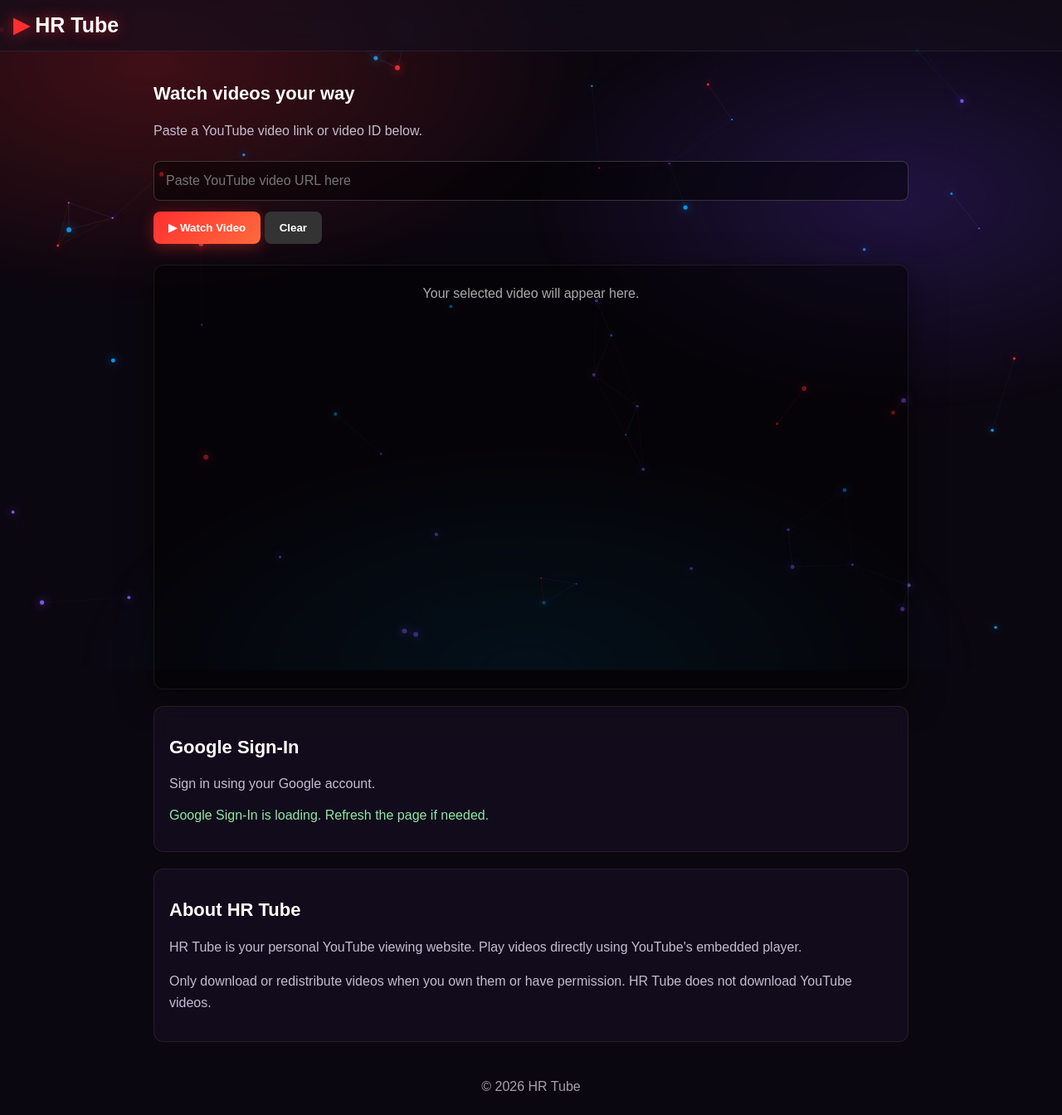
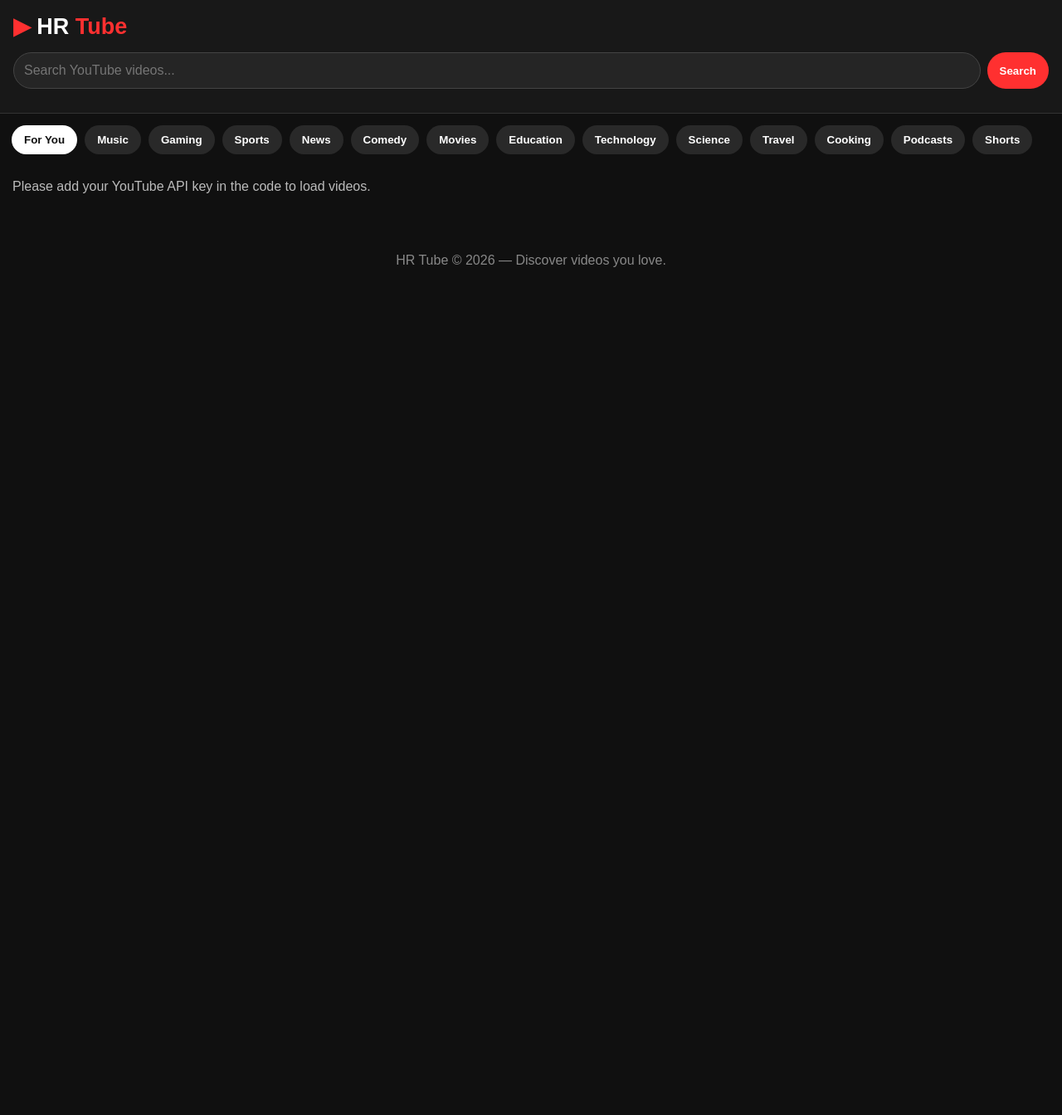
Before and after one commit to hr5717945-tech/hr-tube, a plain HTML site: page index.html in a window 1280 px wide. Shown: the whole page at 83% size. After the commit the page ends 800 px from the top, so only its background shows below. Drawn offline with Linux system fonts and the light colour scheme.

Commit message:
Update index.html

```diff
--- a/index.html
+++ b/index.html
@@ -1,239 +1,263 @@
+
 <!DOCTYPE html>
 <html lang="en">
 <head>
 <meta charset="UTF-8">
-<meta name="viewport" content="width=device-width, initial-scale=1.0">
+<meta name="viewport" content="width=device-width, initial-scale=1">
+<meta name="theme-color" content="#101010">
 <title>HR Tube</title>
-<meta name="theme-color" content="#101010">
 <script src="https://accounts.google.com/gsi/client" async defer></script>
-
 <style>
 *{box-sizing:border-box}
-body{margin:0;background:#0b0710;color:white;font-family:Arial,sans-serif;min-height:100vh}
-
-/* ===== LIVE BACKGROUND ===== */
-#bg{position:fixed;inset:0;width:100%;height:100%;z-index:-2;display:block}
-.glow{position:fixed;inset:0;z-index:-1;pointer-events:none;
-  background:
-   radial-gradient(60% 50% at 15% 10%,rgba(255,48,48,.22),transparent 70%),
-   radial-gradient(50% 45% at 85% 30%,rgba(120,70,255,.20),transparent 70%),
-   radial-gradient(60% 50% at 50% 100%,rgba(0,170,255,.16),transparent 70%);
-  animation:drift 18s ease-in-out infinite alternate}
-@keyframes drift{
-  0%{transform:translate3d(0,0,0) scale(1)}
-  100%{transform:translate3d(-2%,2%,0) scale(1.08)}
-}
-@media (prefers-reduced-motion:reduce){.glow{animation:none}}
-
-header{background:rgba(20,14,28,.65);backdrop-filter:blur(12px);-webkit-backdrop-filter:blur(12px);
-  border-bottom:1px solid rgba(255,255,255,.08);padding:16px;display:flex;align-items:center;gap:10px;flex-wrap:wrap;
-  position:sticky;top:0;z-index:5}
-.logo{font-size:25px;font-weight:bold;color:#ff3030;text-shadow:0 0 18px rgba(255,48,48,.6)}
-.logo span{color:white}
-main{max-width:950px;margin:auto;padding:20px}
-h2{font-size:22px}
-input{width:100%;padding:14px;border:1px solid rgba(255,255,255,.18);border-radius:8px;background:rgba(0,0,0,.45);color:white;font-size:16px;margin:8px 0}
-input:focus{outline:2px solid #ff3030;border-color:transparent}
-button{border:0;border-radius:8px;padding:12px 18px;background:linear-gradient(135deg,#ff3030,#ff6a3d);color:white;font-weight:bold;cursor:pointer;margin:5px 0;box-shadow:0 4px 18px rgba(255,48,48,.35)}
-button:hover{opacity:.9}
-#player{width:100%;aspect-ratio:16/9;background:rgba(0,0,0,.5);border-radius:12px;margin-top:20px;overflow:hidden;box-shadow:0 10px 40px rgba(0,0,0,.5);border:1px solid rgba(255,255,255,.08)}
-iframe{width:100%;height:100%;border:0;border-radius:12px}
-.card{background:rgba(24,16,34,.62);backdrop-filter:blur(10px);-webkit-backdrop-filter:blur(10px);border:1px solid rgba(255,255,255,.08);padding:18px;border-radius:12px;margin-top:20px}
-.muted{color:#c4bccf;line-height:1.6}
-#userInfo{color:#8ee6a5;margin-top:12px;overflow-wrap:anywhere}
-footer{text-align:center;color:#a79fb3;padding:25px}
+body{margin:0;background:#101010;color:#fff;font-family:Arial,sans-serif}
+header{padding:16px;background:#181818;position:sticky;top:0;z-index:5;border-bottom:1px solid #333}
+.top{display:flex;align-items:center;justify-content:space-between;gap:12px;flex-wrap:wrap}
+.brand{font-size:27px;font-weight:bold;color:#ff3030}
+.brand span{color:white}
+.search{display:flex;gap:8px;margin-top:15px}
+input{min-width:0;flex:1;padding:12px;border-radius:25px;border:1px solid #444;background:#252525;color:white;font-size:16px}
+button{padding:10px 15px;border:0;border-radius:22px;background:#ff3030;color:white;cursor:pointer;font-weight:bold}
+#signin{margin-top:12px}
+#user{font-size:13px;color:#bbb}
+.categories{display:flex;gap:9px;padding:14px;overflow-x:auto;white-space:nowrap}
+.categories button{background:#292929}
+.categories button.active{background:white;color:#111}
+#status{padding:0 15px;color:#bbb}
+#videos{display:grid;grid-template-columns:repeat(auto-fill,minmax(230px,1fr));gap:18px;padding:15px}
+.video{cursor:pointer;min-width:0}
+.video img{width:100%;aspect-ratio:16/9;object-fit:cover;border-radius:12px;background:#222}
+.video h3{font-size:15px;line-height:1.4;margin:9px 0 6px}
+.video p{font-size:13px;color:#aaa;margin:0 0 5px}
+#playerWrap{display:none;padding:15px}
+#player{width:100%;aspect-ratio:16/9;border:0;border-radius:12px;background:#000}
+.close{background:#333;margin-bottom:10px}
+footer{text-align:center;padding:25px;color:#888}
+@media(max-width:500px){#videos{grid-template-columns:1fr}.brand{font-size:24px}}
 </style>
 </head>
-
 <body>
-<canvas id="bg" aria-hidden="true"></canvas>
-<div class="glow" aria-hidden="true"></div>
 
 <header>
-  <div class="logo">▶ <span>HR Tube</span></div>
-  <div style="flex:1"></div>
-  <div id="googleButton"></div>
+  <div class="top">
+    <div class="brand">▶ <span>HR</span> Tube</div>
+  </div>
+
+  <div class="search">
+    <input id="query" type="search" placeholder="Search YouTube videos..."
+      aria-label="Search YouTube videos">
+    <button id="searchBtn">Search</button>
+  </div>
+
+  <div id="signin"></div>
+  <p id="user"></p>
 </header>
 
-<main>
-  <h2>Watch videos your way</h2>
-  <p class="muted">Paste a YouTube video link or video ID below.</p>
+<nav class="categories" id="categories"></nav>
 
-  <input id="videoInput" type="text"
-  placeholder="Paste YouTube video URL here">
+<section id="playerWrap">
+  <button class="close" id="closePlayer">✕ Close video</button>
+  <iframe id="player" title="YouTube video player"
+    allow="accelerometer; autoplay; clipboard-write; encrypted-media; gyroscope; picture-in-picture; web-share"
+    allowfullscreen referrerpolicy="strict-origin-when-cross-origin"></iframe>
+  <h3 id="playingTitle"></h3>
+</section>
 
-  <button onclick="playVideo()">▶ Watch Video</button>
-  <button onclick="clearVideo()" style="background:#333;box-shadow:none">Clear</button>
+<p id="status">Loading videos...</p>
+<main id="videos"></main>
 
-  <div id="player">
-    <div style="padding:25px;text-align:center;color:#aaa">
-      Your selected video will appear here.
-    </div>
-  </div>
-
-  <div class="card">
-    <h2>Google Sign-In</h2>
-    <p class="muted">Sign in using your Google account.</p>
-    <div id="googleButton2"></div>
-    <p id="userInfo" aria-live="polite"></p>
-  </div>
-
-  <div class="card">
-    <h2>About HR Tube</h2>
-    <p class="muted">
-      HR Tube is your personal YouTube viewing website.
-      Play videos directly using YouTube's embedded player.
-    </p>
-    <p class="muted">
-      Only download or redistribute videos when you own them
-      or have permission. HR Tube does not download YouTube videos.
-    </p>
-  </div>
-</main>
-
-<footer>© 2026 HR Tube</footer>
+<footer>HR Tube © 2026 — Discover videos you love.</footer>
 
 <script>
-/* ===== LIVE BACKGROUND: floating glowing particles that connect + react to mouse/touch ===== */
-(function(){
-  const c=document.getElementById("bg"),ctx=c.getContext("2d");
-  const reduce=window.matchMedia("(prefers-reduced-motion: reduce)").matches;
-  const colors=["255,48,48","140,90,255","0,170,255"];
-  let w,h,dpr,dots=[],mouse={x:-999,y:-999};
+/* PASTE YOUR EXISTING YOUTUBE API KEY BETWEEN THE QUOTES */
+const YOUTUBE_API_KEY = "PASTE_YOUR_API_KEY_HERE";
 
-  function size(){
-    dpr=Math.min(window.devicePixelRatio||1,2);
-    w=c.width=innerWidth*dpr; h=c.height=innerHeight*dpr;
-    const n=Math.round(Math.min(90,innerWidth*innerHeight/16000));
-    dots=Array.from({length:n},()=>({
-      x:Math.random()*w,y:Math.random()*h,
-      vx:(Math.random()-.5)*.35*dpr,vy:(Math.random()-.5)*.35*dpr,
-      r:(Math.random()*2+1)*dpr,col:colors[Math.floor(Math.random()*colors.length)]
-    }));
-  }
+const GOOGLE_CLIENT_ID =
+"855053512749-uakms5on2itlcql7ld2nvd5rlkecf2am.apps.googleusercontent.com";
 
-  function frame(){
-    ctx.clearRect(0,0,w,h);
-    const link=130*dpr;
-    for(let i=0;i<dots.length;i++){
-      const a=dots[i];
-      if(!reduce){
-        a.x+=a.vx; a.y+=a.vy;
-        if(a.x<0||a.x>w)a.vx*=-1;
-        if(a.y<0||a.y>h)a.vy*=-1;
-        const dx=a.x-mouse.x*dpr,dy=a.y-mouse.y*dpr,d=Math.hypot(dx,dy);
-        if(d<120*dpr){a.x+=dx/d*1.2;a.y+=dy/d*1.2}
-      }
-      ctx.beginPath();ctx.arc(a.x,a.y,a.r,0,6.283);
-      ctx.fillStyle="rgba("+a.col+",.9)";ctx.shadowColor="rgba("+a.col+",1)";ctx.shadowBlur=12*dpr;ctx.fill();
-      ctx.shadowBlur=0;
-      for(let j=i+1;j<dots.length;j++){
-        const b=dots[j],d=Math.hypot(a.x-b.x,a.y-b.y);
-        if(d<link){
-          ctx.strokeStyle="rgba("+a.col+","+(.22*(1-d/link))+")";
-          ctx.lineWidth=dpr;ctx.beginPath();ctx.moveTo(a.x,a.y);ctx.lineTo(b.x,b.y);ctx.stroke();
-        }
-      }
-    }
-    if(!reduce)requestAnimationFrame(frame);
-  }
+const categories = [
+  "For You","Music","Gaming","Sports","News","Comedy",
+  "Movies","Education","Technology","Science","Travel",
+  "Cooking","Podcasts","Shorts"
+];
 
-  addEventListener("resize",()=>{size();if(reduce)frame()});
-  addEventListener("mousemove",e=>{mouse.x=e.clientX;mouse.y=e.clientY});
-  addEventListener("touchmove",e=>{const t=e.touches[0];mouse.x=t.clientX;mouse.y=t.clientY},{passive:true});
-  size();frame();
-})();
+const categoryBar = document.getElementById("categories");
+const videosEl = document.getElementById("videos");
+const statusEl = document.getElementById("status");
+const queryEl = document.getElementById("query");
+const playerWrap = document.getElementById("playerWrap");
+const player = document.getElementById("player");
 
-/* ===== YOUR ORIGINAL CODE (unchanged) ===== */
-function playVideo(){
-  const input=document.getElementById("videoInput").value.trim();
-  let id="";
+let activeCategory = "For You";
+let requestNumber = 0;
 
-  if(/^[a-zA-Z0-9_-]{11}$/.test(input)){
-    id=input;
-  }else{
-    try{
-      const url=new URL(input);
+categories.forEach(category => {
+  const button = document.createElement("button");
+  button.textContent = category;
+  button.className = category === activeCategory ? "active" : "";
 
-      if(url.hostname==="youtu.be" || url.hostname==="www.youtu.be"){
-        id=url.pathname.split("/")[1]||"";
-      }else if(
-        url.hostname==="youtube.com" ||
-        url.hostname.endsWith(".youtube.com")
-      ){
-        if(url.pathname==="/watch"){
-          id=url.searchParams.get("v")||"";
-        }else if(/^\/(embed|shorts)\/[^/]+/.test(url.pathname)){
-          id=url.pathname.split("/")[2]||"";
-        }
-      }
-    }catch(e){}
-  }
+  button.addEventListener("click", () => {
+    activeCategory = category;
+    categoryBar.querySelectorAll("button").forEach(b =>
+      b.classList.toggle("active", b === button)
+    );
+    queryEl.value = "";
+    searchVideos(category === "For You" ? "popular videos" : category);
+  });
 
-  if(!/^[a-zA-Z0-9_-]{11}$/.test(id)){
-    alert("Please enter a valid YouTube video URL or ID.");
+  categoryBar.appendChild(button);
+});
+
+function openVideo(videoId, title) {
+  player.src = "https://www.youtube-nocookie.com/embed/" +
+    encodeURIComponent(videoId) + "?autoplay=1";
+  document.getElementById("playingTitle").textContent = title;
+  playerWrap.style.display = "block";
+  playerWrap.scrollIntoView({behavior:"smooth",block:"start"});
+}
+
+document.getElementById("closePlayer").addEventListener("click", () => {
+  player.src = "";
+  playerWrap.style.display = "none";
+});
+
+function makeVideoCard(video) {
+  const id = video.id.videoId;
+  const snippet = video.snippet;
+  const card = document.createElement("article");
+  card.className = "video";
+
+  const img = document.createElement("img");
+  img.src = snippet.thumbnails.medium?.url ||
+            snippet.thumbnails.default?.url || "";
+  img.alt = snippet.title;
+  img.loading = "lazy";
+
+  const title = document.createElement("h3");
+  title.textContent = snippet.title;
+
+  const channel = document.createElement("p");
+  channel.textContent = snippet.channelTitle;
+
+  const date = document.createElement("p");
+  date.textContent = snippet.publishedAt
+    ? new Date(snippet.publishedAt).toLocaleDateString()
+    : "";
+
+  card.append(img, title, channel, date);
+  card.addEventListener("click", () => openVideo(id, snippet.title));
+  return card;
+}
+
+async function searchVideos(term) {
+  const currentRequest = ++requestNumber;
+
+  if (!YOUTUBE_API_KEY ||
+      YOUTUBE_API_KEY === "PASTE_YOUR_API_KEY_HERE") {
+    statusEl.textContent =
+      "Please add your YouTube API key in the code to load videos.";
+    videosEl.replaceChildren();
     return;
   }
 
-  const frame=document.createElement("iframe");
-  frame.src="https://www.youtube.com/embed/"+encodeURIComponent(id);
-  frame.title="YouTube video player";
-  frame.allow="accelerometer; autoplay; clipboard-write; encrypted-media; gyroscope; picture-in-picture; web-share";
-  frame.allowFullscreen=true;
+  statusEl.textContent = "Loading videos...";
+  videosEl.replaceChildren();
 
-  const player=document.getElementById("player");
-  player.replaceChildren(frame);
-}
+  try {
+    const params = new URLSearchParams({
+      part: "snippet",
+      maxResults: "24",
+      type: "video",
+      q: term,
+      safeSearch: "moderate",
+      key: YOUTUBE_API_KEY
+    });
 
-function clearVideo(){
-  document.getElementById("videoInput").value="";
-  const player=document.getElementById("player");
-  player.innerHTML=
-    '<div style="padding:25px;text-align:center;color:#aaa">Your selected video will appear here.</div>';
-}
+    const response = await fetch(
+      "https://www.googleapis.com/youtube/v3/search?" + params
+    );
+    const data = await response.json();
 
-function handleGoogleResponse(response){
-  try{
-    const parts=response.credential.split(".");
-    const base64=parts[1].replace(/-/g,"+").replace(/_/g,"/");
-    const payload=JSON.parse(atob(base64));
+    if (currentRequest !== requestNumber) return;
+    if (!response.ok) {
+      throw new Error(data.error?.message || "YouTube API request failed.");
+    }
 
-    document.getElementById("userInfo").textContent=
-      "Signed in as "+(payload.name||payload.email||"Google user");
-  }catch(e){
-    document.getElementById("userInfo").textContent=
-      "We couldn't read the sign-in response. Please try again.";
+    if (!data.items || data.items.length === 0) {
+      statusEl.textContent = "No videos found. Try another search.";
+      return;
+    }
+
+    const fragment = document.createDocumentFragment();
+    data.items.forEach(video => {
+      if (video.id?.videoId && video.snippet?.thumbnails) {
+        fragment.appendChild(makeVideoCard(video));
+      }
+    });
+
+    videosEl.appendChild(fragment);
+    statusEl.textContent = "Showing " + data.items.length + " videos for: " + term;
+  } catch (error) {
+    if (currentRequest !== requestNumber) return;
+    statusEl.textContent = "Error: " + error.message +
+      " Check your API key, API restrictions, and quota.";
   }
 }
 
-window.addEventListener("load",function(){
-  const clientId="855053512749-uakms5on2itlcql7ld2nvd5rlkecf2am.apps.googleusercontent.com";
-  const info=document.getElementById("userInfo");
+document.getElementById("searchBtn").addEventListener("click", () => {
+  const term = queryEl.value.trim();
+  if (term) searchVideos(term);
+});
 
-  if(!window.google||!google.accounts||!google.accounts.id){
-    info.textContent="Google Sign-In is loading. Refresh the page if needed.";
-    return;
+queryEl.addEventListener("keydown", event => {
+  if (event.key === "Enter") {
+    const term = queryEl.value.trim();
+    if (term) searchVideos(term);
   }
+});
+
+/* Google Sign-In */
+function initializeGoogleSignIn() {
+  if (!window.google?.accounts?.id) return;
 
   google.accounts.id.initialize({
-    client_id:clientId,
-    callback:handleGoogleResponse
+    client_id: GOOGLE_CLIENT_ID,
+    callback: handleGoogleSignIn
   });
 
-  const settings={
-    theme:"filled_black",
-    size:"large",
-    text:"signin_with",
-    shape:"pill"
-  };
+  google.accounts.id.renderButton(
+    document.getElementById("signin"),
+    {theme:"filled_black",size:"large",shape:"pill",text:"signin_with"}
+  );
+}
 
-  google.accounts.id.renderButton(
-    document.getElementById("googleButton"),settings
-  );
-  google.accounts.id.renderButton(
-    document.getElementById("googleButton2"),settings
-  );
-});
+function handleGoogleSignIn(response) {
+  try {
+    const payload = response.credential.split(".")[1];
+    const base64 = payload.replace(/-/g, "+").replace(/_/g, "/");
+    const decoded = decodeURIComponent(
+      atob(base64).split("").map(c =>
+        "%" + c.charCodeAt(0).toString(16).padStart(2,"0")
+      ).join("")
+    );
+    const user = JSON.parse(decoded);
+    document.getElementById("user").textContent =
+      "Signed in as " + (user.name || user.email || "Google user");
+  } catch {
+    document.getElementById("user").textContent =
+      "Sign-in completed, but profile details could not be displayed.";
+  }
+}
+
+function waitForGoogle() {
+  if (window.google?.accounts?.id) {
+    initializeGoogleSignIn();
+  } else {
+    setTimeout(waitForGoogle, 300);
+  }
+}
+
+waitForGoogle();
+searchVideos("popular videos");
 </script>
 </body>
 </html>
```
